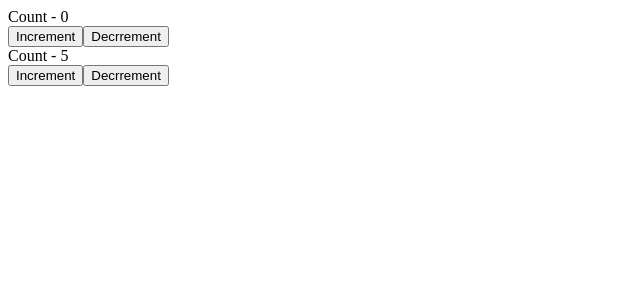
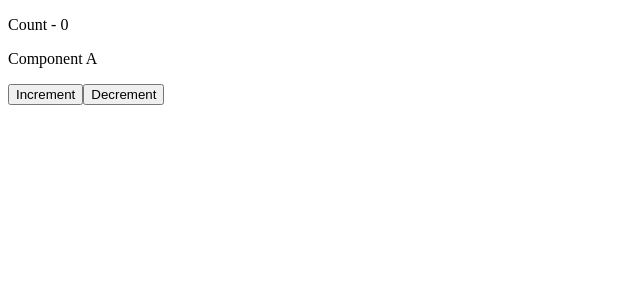
Before and after one commit to trinoy-kundu/React-useReducer-Hook, a React (Vite) app: page / in a window 1280 px wide. Shown: the top 300 px of the page, without its empty margins (0-640 px from the left). Built offline with nearby package versions, Linux system fonts and the light colour scheme.

Commit message:
manage global state using useReducer with useContext

```diff
--- a/src/App.jsx
+++ b/src/App.jsx
@@ -1,11 +1,35 @@
 // import Counter from "./Components/Counter"
 // import ComplexCounter from "./Components/ComplexCounter"
-import CounterThree from "./Components/CounterThree"
+// import CounterThree from "./Components/CounterThree"
+import React from "react";
+import { useReducer } from "react";
+import ComponentA from "./Components/ComponentB"
+
+
+// eslint-disable-next-line react-refresh/only-export-components
+export const counterContext = React.createContext();
+
+const initialState = 0;
+const Reducer = (currentState, action) => {
+  switch(action) {
+    case 'increment':
+      return currentState + 1;
+    case 'decrement':
+      return currentState - 1;
+    default:
+      return currentState;
+  }
+};
+
 function App() {
+  const [count, dispatch] = useReducer(Reducer, initialState)
 
   return (
     <div>
-      <CounterThree />
+      <p>Count - {count}</p>
+      <counterContext.Provider value={{countDispatch: dispatch}}>
+        <ComponentA />
+      </counterContext.Provider>
     </div>
   )
 }
--- /dev/null
+++ b/src/Components/ComponentB.jsx
@@ -0,0 +1,19 @@
+import { useContext } from "react";
+import { counterContext } from "../App";
+
+export default function ComponentA() {
+    const countContext = useContext(counterContext);
+    const {countDispatch} = countContext;
+
+    return (
+        <div>
+            <p>Component A</p>
+            <button type="button" onClick={() => countDispatch('increment')}>
+                Increment
+            </button>
+            <button type="button" onClick={() => countDispatch('decrement')}>
+                Decrement
+            </button>
+        </div>
+    );
+}
```
Also changed, not shown: src/Components/ComponentA.jsx (added, +9 -0 lines).
